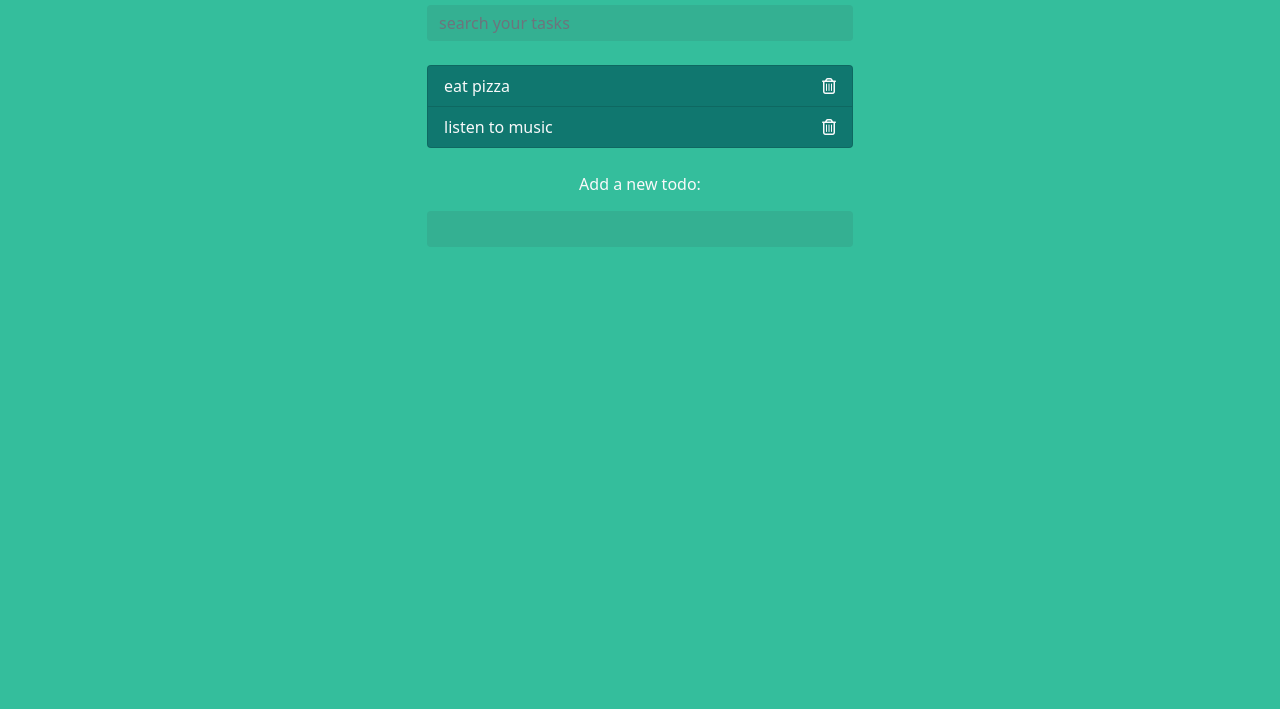
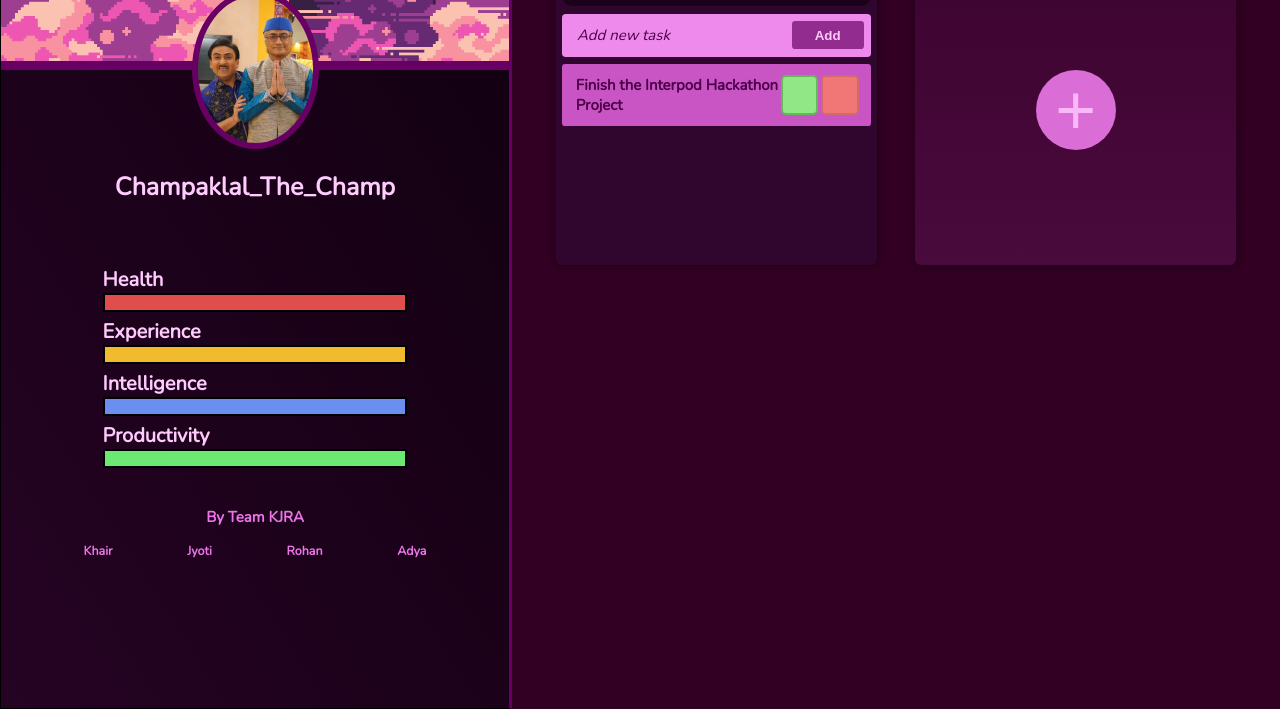
Before and after one commit to jyoti-prakash-25/Gamiffied-To-Do-List, a plain HTML site: page index.html in a window 1280 px wide. Shown: the part 91-800 px from the top of the page. Drawn offline with nearby package versions, Linux system fonts and the light colour scheme.

Commit message:
Add files via upload

```diff
--- a/index.html
+++ b/index.html
@@ -1,46 +1,70 @@
 <!DOCTYPE html>
-<html lang="en" >
+<html lang="en">
+
 <head>
-  <meta charset="UTF-8">
-  <title>Simple To do List</title>
-  <link rel='stylesheet' href='https://cdnjs.cloudflare.com/ajax/libs/bootstrap/5.0.2/css/bootstrap.min.css'>
-<link rel='stylesheet' href='https://cdnjs.cloudflare.com/ajax/libs/font-awesome/6.1.1/css/all.min.css'><link rel="stylesheet" href="./style.css">
+    <meta charset="UTF-8">
+    <meta http-equiv="X-UA-Compatible" content="IE=edge">
+    <meta name="viewport" content="width=device-width, initial-scale=1.0">
+    <link rel="stylesheet" href="styles.css">
+    <script src="https://kit.fontawesome.com/7ef3aa74d6.js" crossorigin="anonymous"></script>
+    <title>Document</title>
+</head>
 
-</head>
 <body>
-<!-- partial:index.partial.html -->
-<div class="container">
+    <section class="profile-section">
+        <div class="banner-image"></div>
+        <div class="profile-image"></div>
+        <h2 class="profile-name">Champaklal_The_Champ</h2>
+        <ul class="stats-subsection">
+            <li>Health</li>
+            <li>
+                <div class="stat-bars"></div>
+            </li>
+            <li>Experience</li>
+            <li>
+                <div class="stat-bars"></div>
+            </li>
+            <li>Intelligence</li>
+            <li>
+                <div class="stat-bars"></div>
+            </li>
+            <li>Productivity</li>
+            <li>
+                <div class="stat-bars"></div>
+            </li>
+        </ul>
+        <footer>
+            <h6>By Team KJRA</h6>
+            <ul class="credits-list">
+                <li>Khair</li>
+                <li>Jyoti</li>
+                <li>Rohan</li>
+                <li>Adya</li>
+            </ul>
+        </footer>
+    </section>
+    <section class="lists-section">
+        <ul class="list-lists">
+            <li>
+                <ul class="tasks-list">
+                    <li class="to-do-list">
+                        <h4>My tasks</h4>
+                        <div class="new-task">Add new task<button class="plus-button">Add</button></div>
+                        <div class="main-task">
+                            <div class="buttons-div">
+                                Finish the Interpod Hackathon Project
+                                <button class="yes-button"></button>
+                                <button class="no-button"></button>
+                            </div>
+                        </div>
+                    </li>
+                    <li class="list-adder"><button class="add-list-button"><h3>+</h3></button></li>
+                </ul>
+            </li>
+        </ul>
 
-<!--  HEADER  -->
-  <header class="text-center text-light my-4">
-    <h1 class="mb-4">Simple Todo List</h1>
-    <form class="search">
-      <input type="text" class="form-control m-auto" name="search" placeholder="search your tasks">
-    </form>
-  </header>
+    </section>
+    <script src="index.js"></script>
+</body>
 
-<!--  LIST  -->
-  <ul class="list-group todos mx-auto text-light">
-    <li class="list-group-item d-flex justify-content-between align-items-center">
-      <span>eat pizza</span>
-      <i class="far fa-trash-alt delete"></i>
-    </li>
-
-     <li class="list-group-item d-flex justify-content-between align-items-center">
-      <span>listen to music</span>
-      <i class="far fa-trash-alt delete"></i>
-    </li>
-  </ul>
-
-<!--  FORM  -->
-  <form class="add text-center my-4">
-    <label for="add" class="add text-light">Add a new todo:</label>
-    <input type="text" class="form-control m-auto" name="add" id="add">
-  </form>
-
-</div>
-<!-- partial -->
-  <script  src="./script.js"></script>
-
-</body>
 </html>
--- /dev/null
+++ b/styles.scss
@@ -0,0 +1,242 @@
+@import url('https://fonts.googleapis.com/css2?family=Nunito:wght@300&display=swap');
+* {
+    padding: 0;
+    margin: 0;
+    box-sizing: border-box;
+}
+
+html,
+body {
+    min-height: 100vh;
+    font-size: 62.5%;
+    font-family: 'Nunito', sans-serif;
+}
+
+body {
+    display: flex;
+}
+
+.profile-section {
+    position: sticky;
+    width: 40%;
+    border: 1px black solid;
+    border-right: 0.5em rgb(104, 0, 99) solid;
+    background-image: linear-gradient(to bottom left, rgb(17, 0, 16), rgb(37, 3, 35));
+    min-height: 100vh;
+    max-height: 100vh;
+    .banner-image {
+        width: 100%;
+        height: 20%;
+        background: url(./images/1134131.png) no-repeat;
+        background-position: 0% 100%;
+        background-size: cover;
+        padding: 0;
+        border-bottom: 1.5em rgb(104, 0, 99) solid;
+    }
+    .profile-image {
+        position: absolute;
+        border: 1em rgb(104, 0, 99) solid;
+        align-self: center;
+        height: 20%;
+        width: 25%;
+        left: 37.5%;
+        top: 10%;
+        background: url(./images/meet-tmkoc-champaklal-aka-amit-bhatt-real-wife_2_610a6640e7f4d.jpeg) no-repeat;
+        background-size: cover;
+        background-position: 0% 15%;
+        border-radius: 50%;
+    }
+    .profile-name {
+        text-align: center;
+        padding-top: 4em;
+        font-size: 2.5rem;
+        color: rgb(255, 205, 253);
+    }
+    .stats-subsection {
+        color: rgb(255, 202, 253);
+        padding: 10em 20%;
+        padding-bottom: 4em;
+        list-style-type: none;
+        li:nth-child(1),
+        li:nth-child(3),
+        li:nth-child(5),
+        li:nth-child(7) {
+            font-size: 2rem;
+            font-weight: 700;
+        }
+        li .stat-bars {
+            border: 0.375em black solid;
+            width: 100%;
+            height: 3em;
+            margin-bottom: 1em;
+        }
+        li:nth-child(2) {
+            background: url(./images/loading-red.png) no-repeat;
+            background-size: 100% 100%;
+        }
+        li:nth-child(4) {
+            background: url(./images/loading-orange.png) no-repeat;
+            background-size: 100% 100%;
+        }
+        li:nth-child(6) {
+            background: url(./images/loading-blue.png) no-repeat;
+            background-size: 100% 100%;
+        }
+        li:nth-child(8) {
+            background: url(./images/loading-green.png) no-repeat;
+            background-size: 100% 100%;
+        }
+    }
+    footer {
+        width: 100%;
+        padding: 1.25em;
+        text-align: center;
+        color: rgb(236, 116, 232);
+        h6 {
+            font-size: 1.5rem;
+            padding-bottom: 1em;
+        }
+        .credits-list {
+            display: flex;
+            list-style-type: none;
+            justify-content: space-evenly;
+            li {
+                font-size: 1.25rem;
+                font-weight: 700;
+            }
+        }
+    }
+}
+
+.lists-section {
+    width: 60%;
+    height: auto;
+    background-image: linear-gradient(to bottom, rgb(49, 0, 34), rgb(49, 0, 34));
+    .tasks-list {
+        padding: 7em;
+        display: grid;
+        list-style-type: none;
+        grid-template-columns: 1fr 1fr;
+        gap: 6em;
+        .to-do-list {
+            padding: 1em;
+            background-image: linear-gradient(to bottom, rgb(49, 6, 46), rgb(49, 6, 46));
+            border-radius: 1em;
+            min-height: 50em;
+            max-height: 50em;
+            box-shadow: 0.05em 0em 1em 0.25em rgba(0, 0, 0, 0.25);
+            h4 {
+                text-align: center;
+                font-size: 2rem;
+                color: rgb(255, 202, 253);
+                padding: 0.5em 0em;
+                background-color: rgb(27, 2, 26);
+                border-radius: 0.5em;
+            }
+            .new-task {
+                margin: 0.5em 0em;
+                padding: 0.5em 0.5em 0.5em 1em;
+                width: 100%;
+                background-color: rgb(238, 138, 235);
+                border-radius: 0.25em;
+                display: flex;
+                justify-content: space-between;
+                align-items: center;
+                font-size: 1.5rem;
+                font-style: italic;
+                color: rgb(77, 0, 74);
+                .plus-button {
+                    width: 25%;
+                    border: none;
+                    padding: 0.5em;
+                    border-radius: 0.25em;
+                    text-align: center;
+                    background-color: rgb(146, 44, 143);
+                    color: rgb(255, 200, 253);
+                    font-weight: 700;
+                    transition: 300ms;
+                    &:hover {
+                        background-color: rgb(105, 19, 102);
+                    }
+                    &:active {
+                        background-color: rgb(66, 8, 64);
+                    }
+                }
+            }
+            .main-task {
+                margin: 0.5em 0em;
+                padding: 0.5em 0.5em 0.5em 1em;
+                width: 100%;
+                background-color: rgb(201, 85, 197);
+                border-radius: 0.5em;
+                .buttons-div {
+                    display: grid;
+                    padding: 0.5em;
+                    grid-template-columns: 5fr 1fr 1fr;
+                    grid-template-rows: 100%;
+                    align-items: center;
+                    font-size: 1.5rem;
+                    color: rgb(77, 0, 74);
+                    font-weight: 700;
+                    .yes-button,
+                    .no-button {
+                        height: 100%;
+                        margin: 0em 0.125em;
+                        border-radius: 0.375em;
+                        transition: 300ms;
+                        border: none;
+                    }
+                    .yes-button {
+                        background-color: rgb(145, 231, 133);
+                        border: 0.15em rgb(96, 187, 84) solid;
+                        &:hover {
+                            background-color: rgb(97, 194, 84);
+                        }
+                        &:active {
+                            background-color: rgb(52, 100, 46);
+                        }
+                    }
+                    .no-button {
+                        background-color: rgb(241, 119, 119);
+                        border: 0.15em rgb(211, 106, 106) solid;
+                        &:hover {
+                            background-color: rgb(207, 89, 89);
+                        }
+                        &:active {
+                            background-color: rgb(110, 31, 31);
+                        }
+                    }
+                }
+            }
+        }
+        .list-adder {
+            width: 100%;
+            position: relative;
+            background-image: linear-gradient(to bottom, rgba(97, 14, 91, 0.25), rgba(145, 39, 138, 0.25));
+            border-radius: 1em;
+            box-shadow: 0.05em 0em 1em 0.25em rgba(0, 0, 0, 0.25);
+            .add-list-button {
+                width: 6em;
+                height: 6em;
+                border-radius: 50%;
+                top: 37.5%;
+                right: 37.5%;
+                position: absolute;
+                background-color: rgb(218, 109, 214);
+                color: rgb(250, 184, 248);
+                border: none;
+                transition: 300ms;
+                h3 {
+                    font-size: 7rem;
+                    font-weight: 200;
+                }
+                &:hover {
+                    background-color: rgb(165, 68, 162)
+                }
+                &:active {
+                    background-color: rgb(119, 39, 116)
+                }
+            }
+        }
+    }
+}
```
Also changed, not shown: images/1134131.png (added), images/loading-blue.png (added), images/loading-green.png (added), images/loading-orange.png (added), images/loading-red.png (added), images/meet-tmkoc-champaklal-aka-amit-bhatt-real-wife_2_610a6640e7f4d.jpeg (added), index.js (added), styles.css (added), 1 other file.
